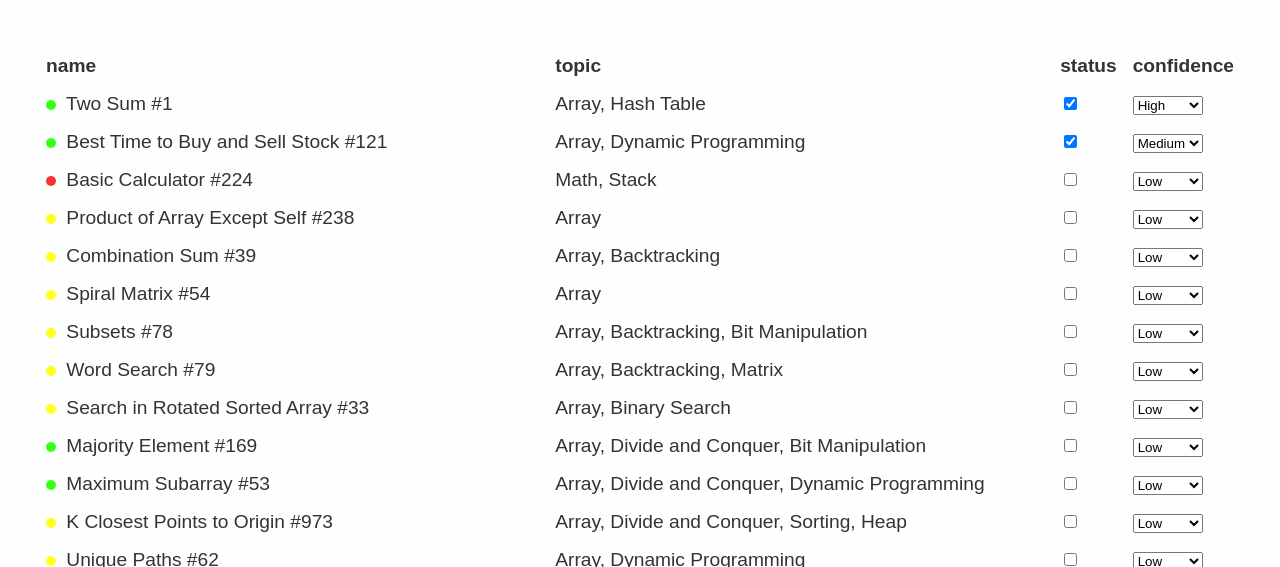
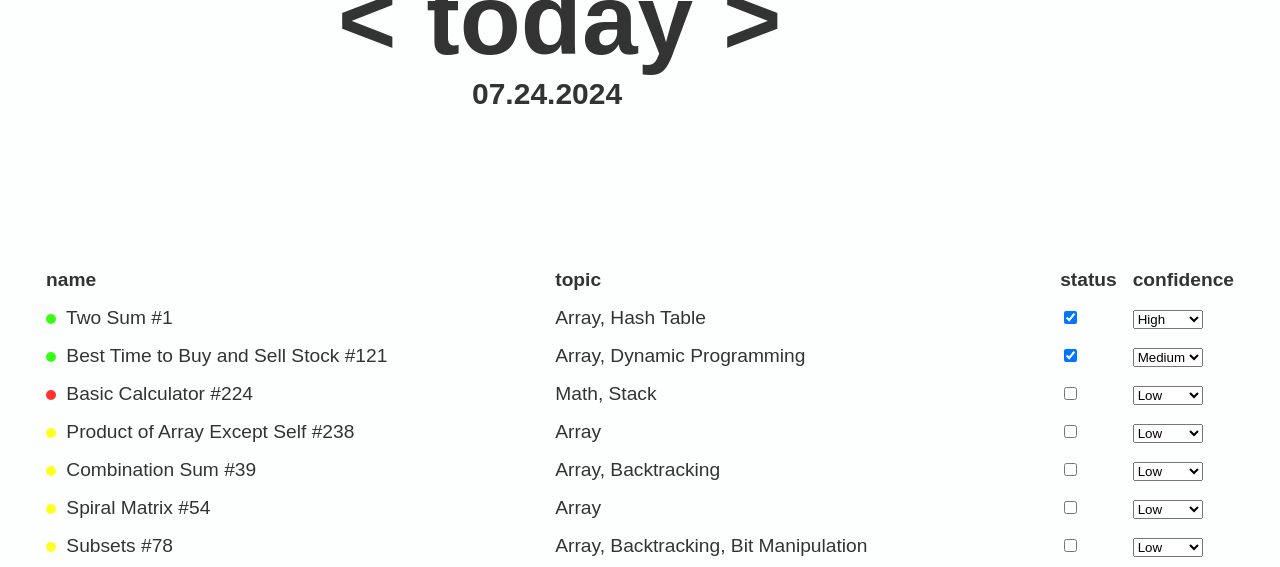
Before and after one commit to nameistuan/leetcode-tracker, a website: page public/index.html in a window 1280 px wide. Shown: the part 1048-1615 px from the top of the page. Drawn offline with Linux system fonts and the light colour scheme.

Commit message:
adding "current" date text

```diff
--- a/public/daily-script.js
+++ b/public/daily-script.js
@@ -4,6 +4,8 @@ document.addEventListener('DOMContentLoaded', function() {
     const todayButton = document.getElementById('today');
     const dailyCountElement = document.getElementById('daily-count');
     const plannedProblemsContainer = document.getElementById('planned-problems');
+    const currDate = document.getElementById('current-date');
+
 
     let dayOffset = 0;
 
@@ -16,6 +18,9 @@ document.addEventListener('DOMContentLoaded', function() {
     const daysPassed = Math.floor(timeDifference / (1000 * 60 * 60 * 24));
 
     dailyCountElement.textContent = `day ${daysPassed + 1 + dayOffset}`;
+
+    let tempDate = new Date();
+    tempDate.setDate(startDate.getDate() + daysPassed + dayOffset);
 
     let problemsData = [];
 
@@ -34,6 +39,21 @@ document.addEventListener('DOMContentLoaded', function() {
         plannedProblemsContainer.innerHTML = ''; // Clear existing problems
         dailyCountElement.textContent = `day ${daysPassed + 1 + dayOffset}`;
 
+        tempDate.setDate(startDate.getDate() + daysPassed + dayOffset);
+        //console.log(`days passed (not day count which is +1): ${daysPassed}, days offset: ${dayOffset}`)
+        if(tempDate.getMonth() + 1 < 10 && tempDate.getDate() < 10){
+            currDate.textContent = `0${tempDate.getMonth() + 1}.0${tempDate.getDate()}.${tempDate.getFullYear()}`;
+        }
+        else if(tempDate.getMonth() + 1 < 10){
+            currDate.textContent = `0${tempDate.getMonth() + 1}.${tempDate.getDate()}.${tempDate.getFullYear()}`;
+        }
+        else if(tempDate.getDate()< 10){
+            currDate.textContent = `${tempDate.getMonth() + 1}.0${tempDate.getDate()}.${tempDate.getFullYear()}`;
+        }
+        else{currDate.textContent = `${tempDate.getMonth() + 1}.${tempDate.getDate()}.${tempDate.getFullYear()}`};
+
+
+        //adding problems from daily.json to today's problems
         if (plannedProblems.length === 0) {
             plannedProblemsContainer.textContent = 'No problems planned for today.';
         } else {
--- a/public/index.html
+++ b/public/index.html
@@ -23,6 +23,10 @@
                 <span id="left-arrow" class="arrow-buttons"><</span>
                 <span id="today" class="arrow-buttons">today</span>
                 <span id="right-arrow" class="arrow-buttons">></span>
+            </div>
+            <div id="current-date" class="current-date-container">
+                <!-- insert the date in daily-script -->
+                07.24.2024
             </div>
         </div>
         <div class="planned-container">
--- a/public/styles.css
+++ b/public/styles.css
@@ -114,7 +114,6 @@ h1 {
 /* Progress bar styles */
 .progress {
     background: transparent;
-    margin-bottom: 10px;
     position: relative;
     height: 30px;
     border: 2px solid #07f985;
@@ -154,6 +153,8 @@ h1 {
     display: flex;
     justify-content: center;
     align-items: flex-start;
+    padding-bottom: 100px;
+    padding-top: 80px;
     width: 100%;
 }
 
@@ -186,6 +187,7 @@ h1 {
 .arrow-buttons {
     cursor: pointer;
     font-size: 100px;
+    font-weight: 700;
     user-select: none;
     transition: background-color 0.3s, color 0.3s;
 }
@@ -193,3 +195,9 @@ h1 {
 .arrow-buttons:hover{
     color:orange;
 }
+
+.current-date-container{
+    font-size: 30px;
+    font-weight: 700;
+    padding-left: 434px;
+}
```
